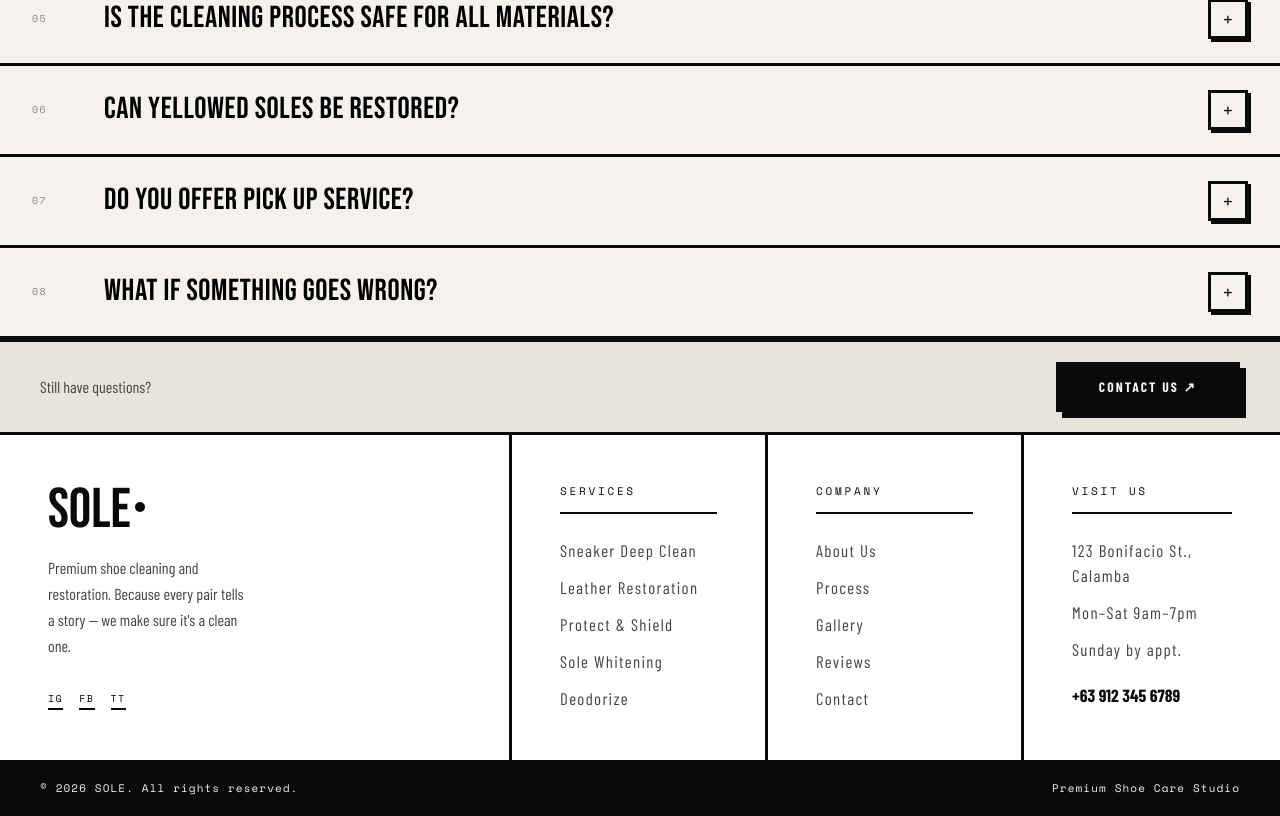
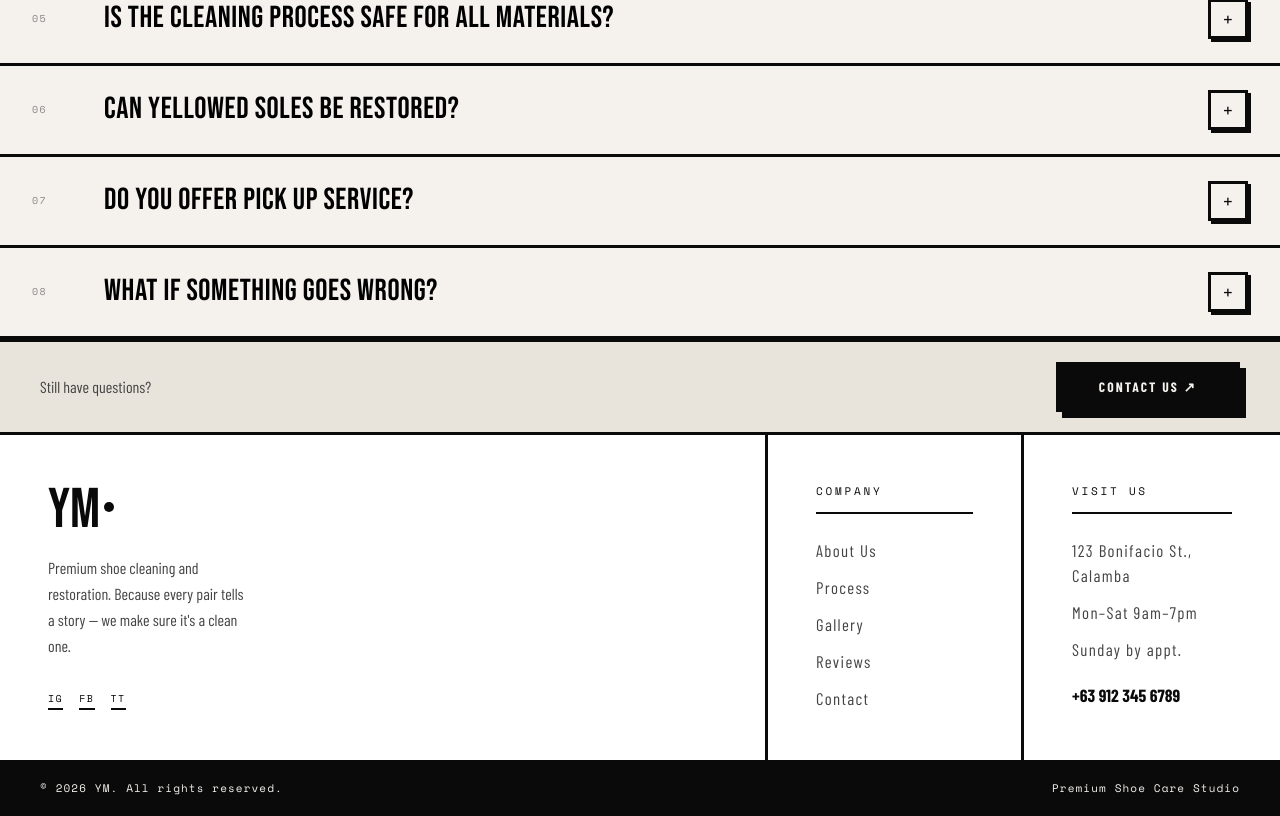
Before and after one commit to torgeronimo/ym-shoe-cleaning, a Next.js app: page / in a window 1280 px wide. Shown: the part 6701-7517 px from the top of the page. Built offline with nearby package versions, Linux system fonts and the light colour scheme.

Commit message:
tweak/slight adjustment to footer

```diff
--- a/app/components/sections/footer.tsx
+++ b/app/components/sections/footer.tsx
@@ -5,11 +5,11 @@ export default function Footer() {
   return (
     <footer className="font-body text-[#0a0a0a]">
       {/* Main grid */}
-      <div className="grid grid-cols-1 md:grid-cols-[2fr_1fr_1fr_1fr] border-t-[3px] border-[#0a0a0a]">
+      <div className="grid grid-cols-1 md:grid-cols-[3fr_1fr_1fr] border-t-[3px] border-[#0a0a0a]">
         {/* Brand column */}
         <div className="p-8 md:p-12 border-b-[3px] md:border-b-0 md:border-r-[3px] border-[#0a0a0a]">
           <div className="font-display text-5xl leading-none mb-4 flex items-center gap-1">
-            SOLE
+            YM
             <span className="w-2.5 h-2.5 rounded-full bg-[#0a0a0a] inline-block mb-2" />
           </div>
           <p className="max-w-[28ch] text-base leading-relaxed text-[#444444]">
@@ -29,30 +29,6 @@ export default function Footer() {
           </div>
         </div>
 
-        {/* Services column */}
-        <div className="p-8 md:p-12 border-b-[3px] md:border-b-0 md:border-r-[3px] border-[#0a0a0a]">
-          <div className="font-mono text-[11px] tracking-[0.25em] uppercase pb-3 mb-6 border-b-2 border-[#0a0a0a]">
-            Services
-          </div>
-          <ul className="space-y-3">
-            {[
-              "Sneaker Deep Clean",
-              "Leather Restoration",
-              "Protect & Shield",
-              "Sole Whitening",
-              "Deodorize",
-            ].map((item) => (
-              <li key={item}>
-                <Link
-                  href="#"
-                  className="text-[1.05rem] tracking-wide text-[#444444] hover:text-[#0a0a0a] transition-colors"
-                >
-                  {item}
-                </Link>
-              </li>
-            ))}
-          </ul>
-        </div>
 
         {/* Company column */}
         <div className="p-8 md:p-12 border-b-[3px] md:border-b-0 md:border-r-[3px] border-[#0a0a0a]">
@@ -104,7 +80,7 @@ export default function Footer() {
 
       {/* Bottom bar */}
       <div className="bg-[#0a0a0a] text-[#f5f2ee] flex flex-col md:flex-row gap-2 md:gap-0 items-start md:items-center justify-between px-6 md:px-10 py-5 font-mono text-[11px] tracking-[0.1em]">
-        <span>© 2026 SOLE. All rights reserved.</span>
+        <span>© 2026 YM. All rights reserved.</span>
         <span>Premium Shoe Care Studio</span>
       </div>
     </footer>
```
